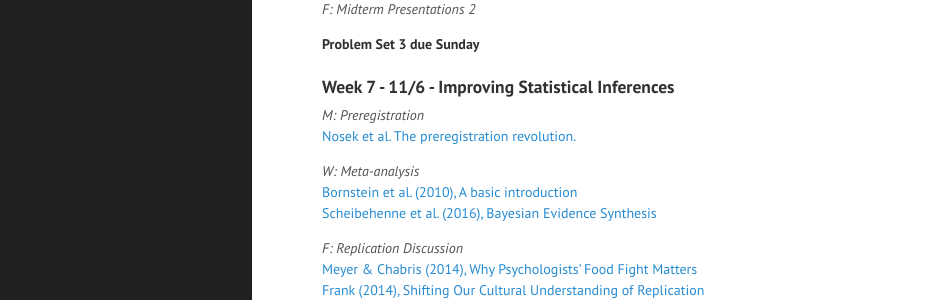
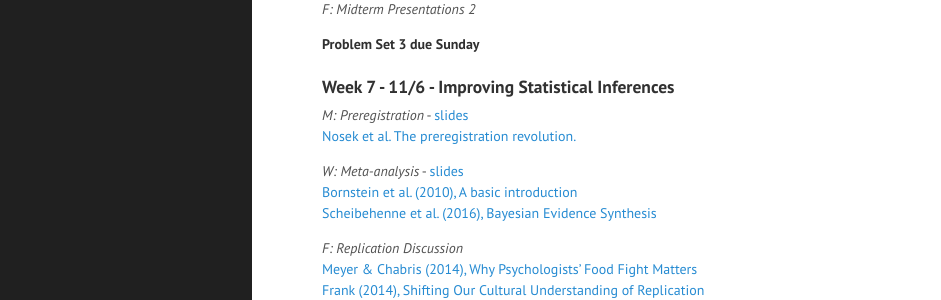
Before and after one commit to psych251/old_website, a Jekyll site: the page built from schedule.md, in a window 1280 px wide and 900 px high, scrolled down 1616 px. Shown: the part 154-454 px from the top of the window, without its empty margins (0-941 px from the left). Built offline with Jekyll 4.4.1, drawn with Linux system fonts in a browser that asks for light colours.

Commit message:
Update schedule.md

```diff
--- a/schedule.md
+++ b/schedule.md
@@ -93,10 +93,10 @@ See Replication Project info page for information on how to prepare your present
 
 ### Week 7 - 11/6 - Improving Statistical Inferences
 
-*M: Preregistration*\\
+*M: Preregistration* - [slides](slides/7a-preregistration.pdf)\\
 [Nosek et al. The preregistration revolution.](https://osf.io/2dxu5)
 
-*W: Meta-analysis*\\
+*W: Meta-analysis* - [slides](slides/7b-meta-analysis.pdf)\\
 [Bornstein et al. (2010), A basic introduction](https://www.researchgate.net/profile/Hannah_Rothstein/publication/229923123_A_basic_introduction_to_fixed_and_random_effects_models_for_meta-analysis/links/09e415064ec4921207000000.pdf)\\
 [Scheibehenne et al. (2016), Bayesian Evidence Synthesis](http://journals.sagepub.com/doi/abs/10.1177/0956797616644081?journalCode=pssa)
 
```
